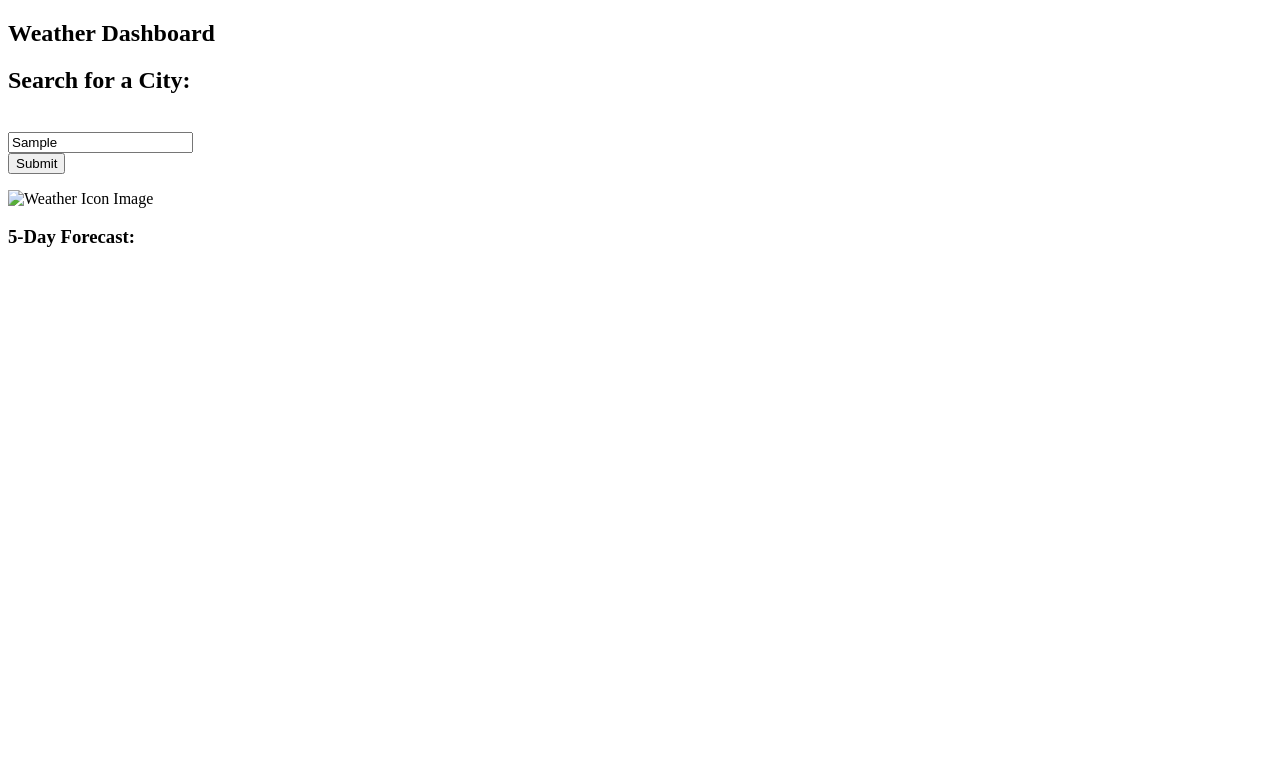
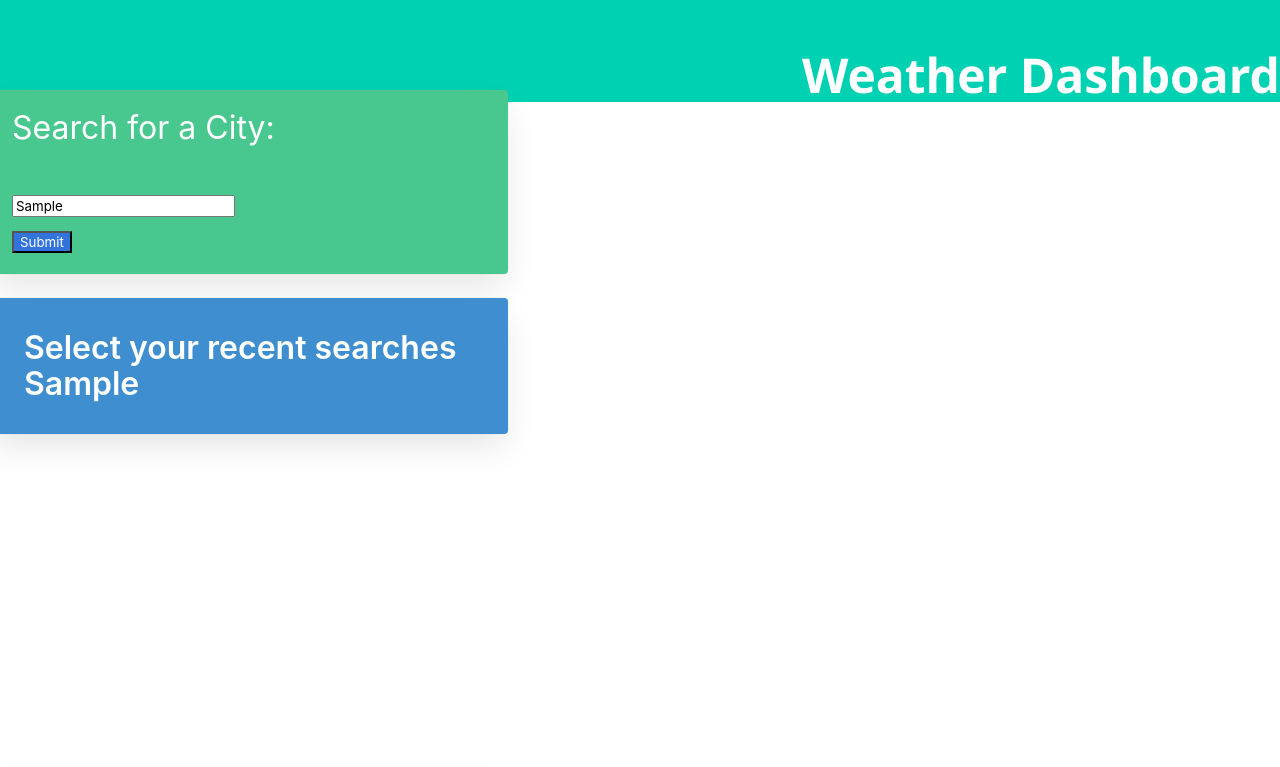
Before and after one commit to AlyssaPidgeon/Weather-dashboard, a plain HTML site: page index.html in a window 1280 px wide. Both pictures are taken after typing "Sample" into the empty fields and a click on the button "Submit". Shown: the top 767 px of the page. Drawn offline with nearby package versions, Linux system fonts and the light colour scheme; no server answers.

Commit message:
added code to save last search

```diff
--- a/Assets/CSS/style.css
+++ b/Assets/CSS/style.css
@@ -0,0 +1,24 @@
+body {
+  font-family: "Segoe UI", Tahoma, Geneva, Verdana, sans-serif;
+  font-size: 18px;
+}
+
+h1 {
+  font-family: "Segoe UI", Tahoma, Geneva, Verdana, sans-serif;
+  font-size: 100px;
+  font-weight: 700;
+  text-align: end;
+}
+
+/* Bulma CSS for 5 day weather icons
+.bulma-ltr-property-mixin {
+  margin-left: 1rem;
+  border-radius: 0.25em;
+} */
+
+/*Bulma class button code: */
+.bulma-control-mixin {
+  @include control;
+  background: #3273dc;
+  color: white;
+}
--- a/Assets/JS/script.js
+++ b/Assets/JS/script.js
@@ -1,7 +1,6 @@
 apiKey = "45eb4c20171c3bd2b2a402297a8c7fea";
 
 //user input text select:
-//.value to addign input value to searchinput
 var searchInput = document.getElementById("locationInput");
 var submitButton = document.getElementById("submitButton");
 //create function to fetch API data from user Input
@@ -12,8 +11,16 @@ submitButton.addEventListener("click", function (event) {
   event.preventDefault();
   const userInput = searchInput.value;
   console.log(userInput);
+  // const userInput = searchInput.value;
+
+  //save to localstorage:
+  localStorage.setItem("saved-search", JSON.stringify(userInput));
+  console.log(userInput);
+
   fetchAPI(userInput);
   fiveDayForecast(userInput);
+  // saveLastSearch();
+  renderLastSearch();
 });
 
 function fetchAPI() {
@@ -118,16 +125,14 @@ function displayFuture(data) {
   }
 }
 
-// // //search history - able to click on city in search history to present current and future conditions.
-// // const displaySearch = getElementById("#recentSearches");
+// //search history - able to click on city in search history to present current and future conditions.
+// const displaySearch = document.getElementById("#recentSearches");
 
-// // //searchInput -is document selection for userInput
+// //searchInput -is document selection for userInput
 
-// //event listener to save search from userInput:
-// searchInput.addEventListener("input", function (event) {
-//   event.preventDefault();
-//   var userInput = document.getElementById("#location").value;
-
+//event listener to save search from userInput:
+// searchInput.addEventListener("click", function (event) {
+//   console.log(userInput);
 //   if (userInput === "") {
 //     displayMessage("Error", "Search cannot be blank");
 //   } else {
@@ -136,8 +141,48 @@ function displayFuture(data) {
 //   }
 // });
 
+//local storage: saved-search
+
+const displaySearch = document.getElementById("recentSearches");
+//function to render last search:
+function renderLastSearch() {
+  var lastSearch = JSON.parse(localStorage.getItem("saved-search"));
+  console.log(lastSearch);
+  // if (lastSearch !== null) {
+  displaySearch.innerHTML = lastSearch;
+  // } else {
+  // return;}
+}
+//use this function to call the last search:
+// function init() {
+//   renderLastSearch();
+// }
+// init();
+
+// // const userInput = searchInput.value;
+
+// function saveLastSearch() {
+//   console.log(userInput);
+//   var saveSearch = userInput.value;
+//   localStorage.setItem("saved-search", JSON.stringify(saveSearch));
+//   console.log(saveSearch);
+// }
+
+// function to save search
+// function saveLastSearch() {
+//   var searchSave = displaySearch.value;
+//   console.log(searchSave);
+//   localStorage.setItem("searchSave", JSON.stringify(searchSave));
+// }
+
 // //function to render last search:
 // function renderLastSearch() {
+
+//   var userInput = cityName;
+//   console.log(userInput);
+//   localStorage.setItem("userInput", userInput);
+
 //   var search = localStorage.getItem("userInput");
+//   console.log(search);
 //   displaySearch.textContent = search;
 // }
--- a/index.html
+++ b/index.html
@@ -15,13 +15,26 @@
       integrity="sha256-iu/zLUB+QgISXBLCW/mcDi/rnf4m4uEDO0wauy76x7U="
       crossorigin="anonymous"
     ></script>
+    <link
+      rel="stylesheet"
+      href="https://cdn.jsdelivr.net/npm/bulma@0.9.4/css/bulma.min.css"
+    />
   </head>
   <body>
-    <nav>
-      <h1>Weather Dashboard</h1>
-    </nav>
+    <div class="hero is-primary is-small">
+      <div class="hero-body"></div>
+      <div class="container has-text-right"></div>
+      <h1 class="title is-1 is-spaced">Weather Dashboard</h1>
+    </div>
+
+    <div class="tile is-ancestor">
+      <!-- add bulma CSS as tile for search funtion: -->
+      <section class="title is-vertical is-8">
+        <div class="title">
+          <div class="title is-parent is-vertical">
+            <div class="title is-child box notification is-success">
               <form class="userInput">
-      <h2>Search for a City:</h2>
+                <h2 id="title-2">Search for a City:</h2>
                 <br />
                 <input
                   class="Search"
@@ -31,21 +44,57 @@
                   placeholder="Darwin"
                 /><br />
               </form>
-    <button id="submitButton" type="submit" form="form1" value="Submit">
+              <button
+                id="submitButton"
+                type="submit"
+                form="form1"
+                value="Submit"
+                class="bulma-control-mixin is-medium"
+              >
                 Submit
               </button>
+            </div>
+          </div>
+        </div>
+         <!-- add Bulma CSS for previous search selectioN:  -->
+        <section class="title is-vertical is-8">
+          <div class="title">
+            <div class="title is-parent">
+              <div class="title is-child  box notification is-info">
+                <div class="column">
+
+                  <p>Select your recent searches</p>
+                  <div id="recentSearches"></div>
+                </div>
+              </div>
+            </div>
+          </div>
+        <section class="section is-medium"></section>
+      </section>
+           <!-- ADD bulma CSS tile to display current weather for entered location:  -->
+      <section class="title is-parent">
+            <div class="title is-child box notification is-danger">
               <div id="currentweather">
-      <p id="location"></p>
-      <p id="date"></p>
+                <p class="title is-3" id="location"></p>
+                <p class="subtitle is-3" id="date"></p>
                 <img src="" id="image-current" alt="Weather Icon Image" />
-      <p id="temperature"></p>
-      <p id="wind"></p>
-      <p id="humidity"></p>
+                <p class="subtitle is 4" id="temperature"></p>
+                <p class="subtitle is 4" id="wind"></p>
+                <p class="subtitle is 4" id="humidity"></p>
               </div>
-    <section id="recentSearches"></section>
-    <section id="future-forecast">
-      <h3>5-Day Forecast:</h3>
+            </div>
+          <!-- present 5-day forecast in tall tile bulma styling:  -->
+          <div class="tile is-parent">
+            <div class="title is-child box notification is-success">
+              <div class="content"></div>
+                <div id="future-forecast">
+                  <h3 class="title">5-Day Forecast:</h3>
+                </div>
+              </div>
+            </div>
+          </div>
       </section>
+    </div>
     <script src="./Assets/JS/script.js"></script>
   </body>
 </html>
```
Also changed, not shown: 1 other file. Lines whose indentation alone changed are shown as unchanged.
